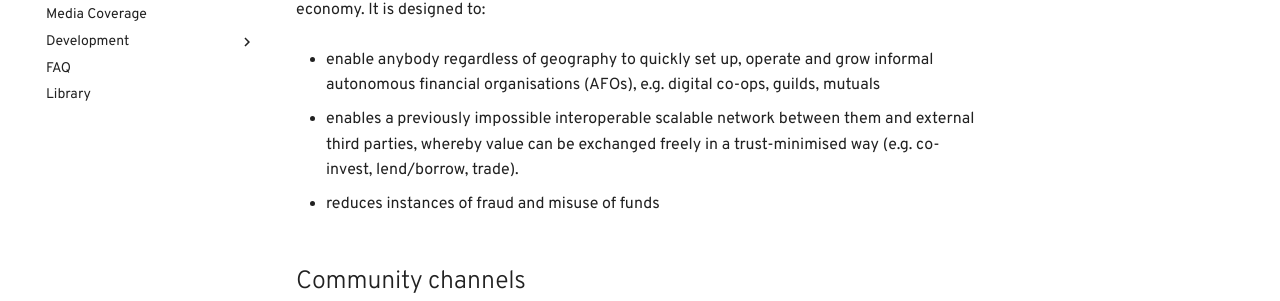
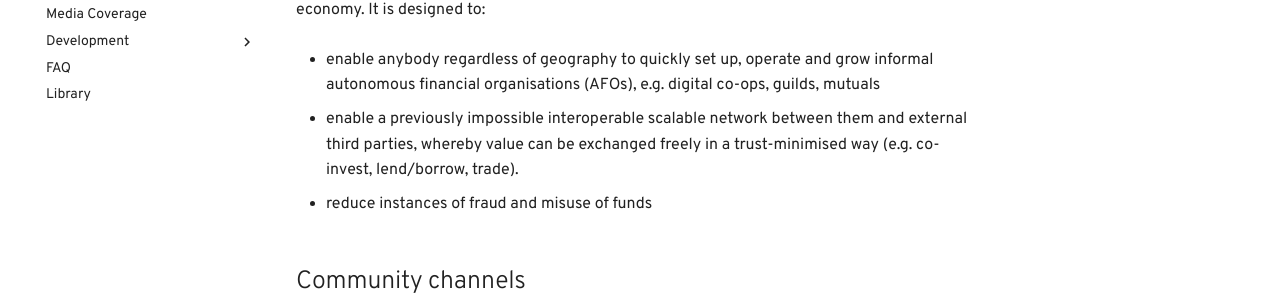
Before and after one commit to kaonone/wiki, an MkDocs documentation site: the page built from docs/index.md, in a window 1280 px wide. Shown: the part 258-559 px from the top of the page. Built offline with MkDocs 1.6.1 and Material for MkDocs 9.7.7, drawn with Linux system fonts in a browser that asks for light colours; some web fonts are replaced; comment, search, counter and statistics services are not loaded; old or Windows-style settings are respelled for this version of MkDocs.

Commit message:
Update index.md

```diff
--- a/docs/index.md
+++ b/docs/index.md
@@ -5,9 +5,9 @@ Akropolis is a domain-specific financial protocol dedicated to the needs of the
 
 * enable anybody regardless of geography to quickly set up, operate and grow informal autonomous financial organisations (AFOs), e.g. digital co-ops, guilds, mutuals
 
-* enables a previously impossible interoperable scalable network between them and external third parties, whereby value can be exchanged freely in a trust-minimised way (e.g. co-invest, lend/borrow, trade).
+* enable a previously impossible interoperable scalable network between them and external third parties, whereby value can be exchanged freely in a trust-minimised way (e.g. co-invest, lend/borrow, trade).
 
-* reduces instances of fraud and misuse of funds
+* reduce instances of fraud and misuse of funds
 
 
 ## Community channels
```
